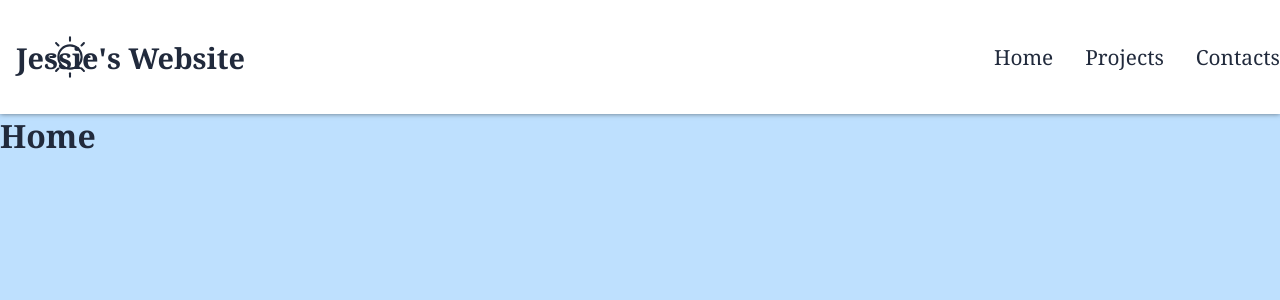
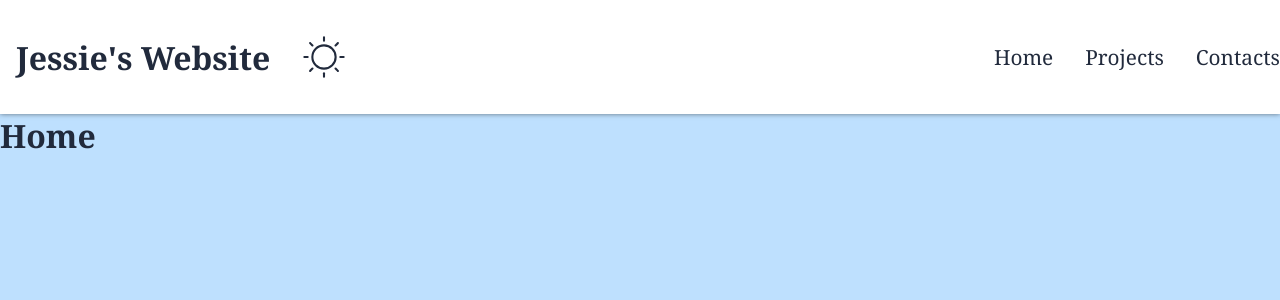
Before and after one commit to Is0toi/My-Website-pt2, a React (Create React App) app in the folder clock/: page /home in a window 1280 px wide. Shown: the top 300 px of the page. Built offline with nearby package versions, Linux system fonts and the light colour scheme.

Commit message:
I got the toggle bar next to the title
next I will make it so the navbar will be lightmode and darkmode aswell

```diff
--- a/clock/src/App.jsx
+++ b/clock/src/App.jsx
@@ -12,11 +12,7 @@ function App() {
     return (
         <Router>
         <div className={isDark ? "dark" : "light"}>
-            <Toggle
-                isChecked = {isDark}
-                handleChange = {() => setIsDark(!isDark)}
-            />
-            <NavBar />
+            <NavBar isDark={isDark} setIsDark={setIsDark} />
             <Routes>
                 <Route path="/home" element={<Home />} />
                 <Route path="/projects" element={<Projects />} />
--- a/clock/src/component/NavBar.css
+++ b/clock/src/component/NavBar.css
@@ -0,0 +1,23 @@
+.navbar{
+    padding:1rem;
+    display:flex;
+    justify-content:space-between;
+    align-items:center;
+    transition:background-color 0.3s ease, color 0.3s ease;
+}
+
+.nav-left{
+    display:flex;
+    align-items:center;
+    gap:1rem;
+}
+
+.light .navbar {
+  background-color: #ffffff;
+  color: #000000;
+}
+
+.dark .navbar {
+  background-color: #1e1e1e;
+  color: #f0f0f0;
+}
--- a/clock/src/component/NavBar.jsx
+++ b/clock/src/component/NavBar.jsx
@@ -2,46 +2,40 @@ import React, { useState } from "react";
 import { FaBars } from "react-icons/fa6";
 import './NavBar.css';
 import { Link } from "react-router-dom";
+import Toggle from "./Toggle";
 
-function NavBar() {
+function NavBar({ isDark, setIsDark }) {
 
-    const[isOpen, setIsOpen] = useState(false);
+    const [isOpen, setIsOpen] = useState(false);
     const toggleMenu = () => {
         setIsOpen(!isOpen);
     };
 
     return <>
         <header>
-    <div className = "container">
+            <div className="container">
                 <nav>
-        <div className = "Title">
-            <h2>Jessie's Website</h2>
+                    <div className="nav-left">
+                        <h2 className="Title">Jessie's Website</h2>
+
+                        <Toggle
+                            handleChange={() => setIsDark(!isDark)}
+                            isChecked={isDark}
+                        />
                     </div>
+
                     <ul className={isOpen ? "nav-link active" : "nav-link"}>
-            <li><Link to = "/home"> Home</Link></li>
-            <li><Link to  = "/projects"> Projects</Link></li>
-            <li><Link to  = "/contacts"> Contacts</Link></li>
+                        <li><Link to="/home"> Home</Link></li>
+                        <li><Link to="/projects"> Projects</Link></li>
+                        <li><Link to="/contacts"> Contacts</Link></li>
                     </ul>
-        <div className="icon" onClick = {toggleMenu}>
+                    <div className="hamburger" onClick={toggleMenu}>
                         <FaBars />
                         {/* this is our hamburger menu */}
                     </div>
                 </nav>
             </div>
         </header>
-  {/* <section>
-    <div className="container">
-        <div className="content">
-            <h2> Who is this?</h2>
-            <p> Hi!  My name is Jessie and I am 17 years old. I was born in Canada (proud to be a Canadian), but now I currently live in Massachusettes, Andover. A few fun facts about me!!  </p>
-            <li>
-                <p> I've played volleyball since I was 12 and I've played at a national level, traveling around the nation like Florida, Gerogia, and one of my favourites, CHICAGOOOOO </p>
-            </li>
-        </div>
-
-    </div>
-  </section> */}
     </>
 }
-
-export default NavBar
+export default NavBar;
--- a/clock/src/component/Toggle.css
+++ b/clock/src/component/Toggle.css
@@ -1,9 +1,23 @@
-.toggle-container{
-    position:absolute;
-    top:2em;
-    left: 2em;
+.toggle-container {
+  display: flex;
+  align-items: center;
 }
 
-.toggle{
-    visibility:hidden;
+.toggle {
+  visibility: hidden;
 }
+
+.toggle + label {
+  cursor: pointer;
+  display: flex;
+  align-items: center;
+  color: inherit;
+}
+
+.toggle + label svg {
+  transition: transform 0.3s ease, color 0.3s ease;
+}
+
+.toggle:checked + label svg {
+  transform: rotate(180deg);
+}
--- a/clock/src/component/Toggle.jsx
+++ b/clock/src/component/Toggle.jsx
@@ -15,3 +15,5 @@ export const Toggle = ({handleChange, isChecked}) => {
         </div>
     );
 }
+
+export default Toggle;
--- a/clock/src/index.css
+++ b/clock/src/index.css
@@ -46,7 +46,7 @@ header{
 
 .container nav .Title{
   color: #212a3c;
-  font-size:1.2rem;
+  font-size:2rem;
 }
 
 .container .nav-link li{
@@ -74,7 +74,7 @@ header{
   background-color:#ecf7fe;
 }
 
-.icon{
+.hamburger{
   font-size:1.5rem;
   cursor: pointer;
   display: none;
@@ -87,7 +87,7 @@ header{
     font-align: center;
   }
 
-  .icon{
+  .hamburger{
     display:block;
     padding: 40px;
   }
```
Lines whose indentation alone changed are shown as unchanged.
